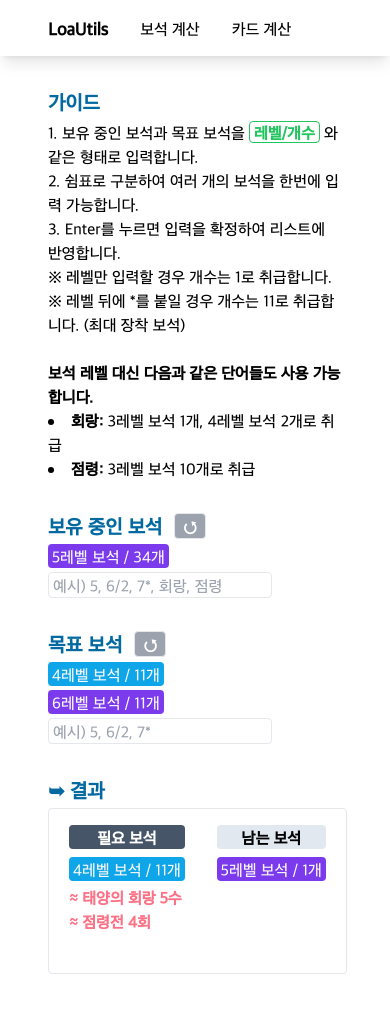
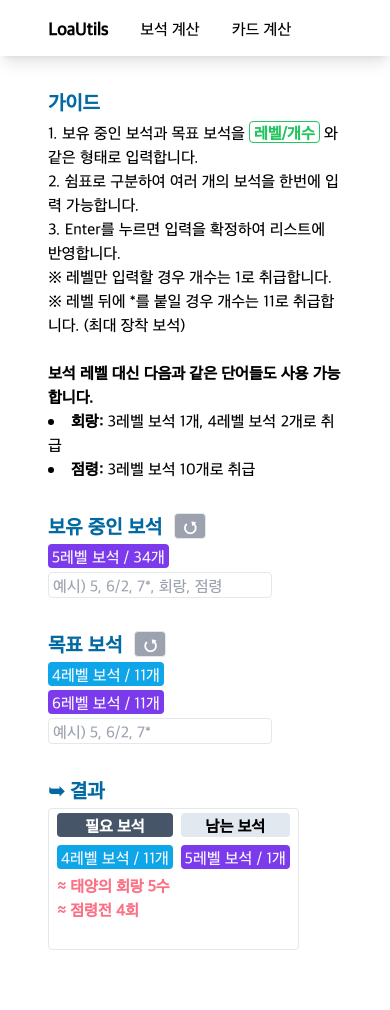
Before and after one commit to orionmiz/loa-utils, a Next.js app: page /gem in a window 390 px wide. After the commit the page ends 986 px from the top, so only its background shows below. Built offline with nearby package versions, Linux system fonts and the light colour scheme; a web font is replaced by a local one.

Commit message:
style: make the result container responsive

```diff
--- a/pages/gem.tsx
+++ b/pages/gem.tsx
@@ -70,7 +70,7 @@ function GemPage() {
             <span className="font-bold text-sky-700 text-xl pr-1">➥ 결과 </span>
             {/*<span className="border rounded bg-gray-300 font-bold px-1 cursor-pointer select-none" onClick={() => { }}>복사</span>*/}
           </div>
-          <div className="mb-1 border rounded px-1 flex flex-wrap">
+          <div className="mb-1 border rounded px-1 flex flex-wrap ">
             {(!isEmpty(lists.now) && isEmpty(lists.target)) &&
               <div className="flex-none p-4">
                 <div className="bg-slate-600 mb-2 rounded font-bold text-white text-center">합성 결과</div>
@@ -78,7 +78,7 @@ function GemPage() {
                 <br />
               </div>}
             {!isEmpty(needs) &&
-              <div className="flex-none p-4">
+              <div className="flex-none p-1 sm:p-4">
                 <div className="bg-slate-600 mb-2 rounded font-bold text-white text-center">필요 보석</div>
                 <GemList gems={needs} />
                 <div className="text-rose-400 font-bold">≈ 태양의 회랑 {calcBossRushReq(needs)}수</div>
@@ -86,7 +86,7 @@ function GemPage() {
                 <br />
               </div>}
             {(!isEmpty(lists.target) && !isEmpty(rests)) &&
-              <div className="flex-none p-4">
+              <div className="flex-none p-1 sm:p-4">
                 <div className="bg-slate-200 mb-2 rounded font-bold text-center">남는 보석</div>
                 <GemList gems={rests} />
               </div>}
```
